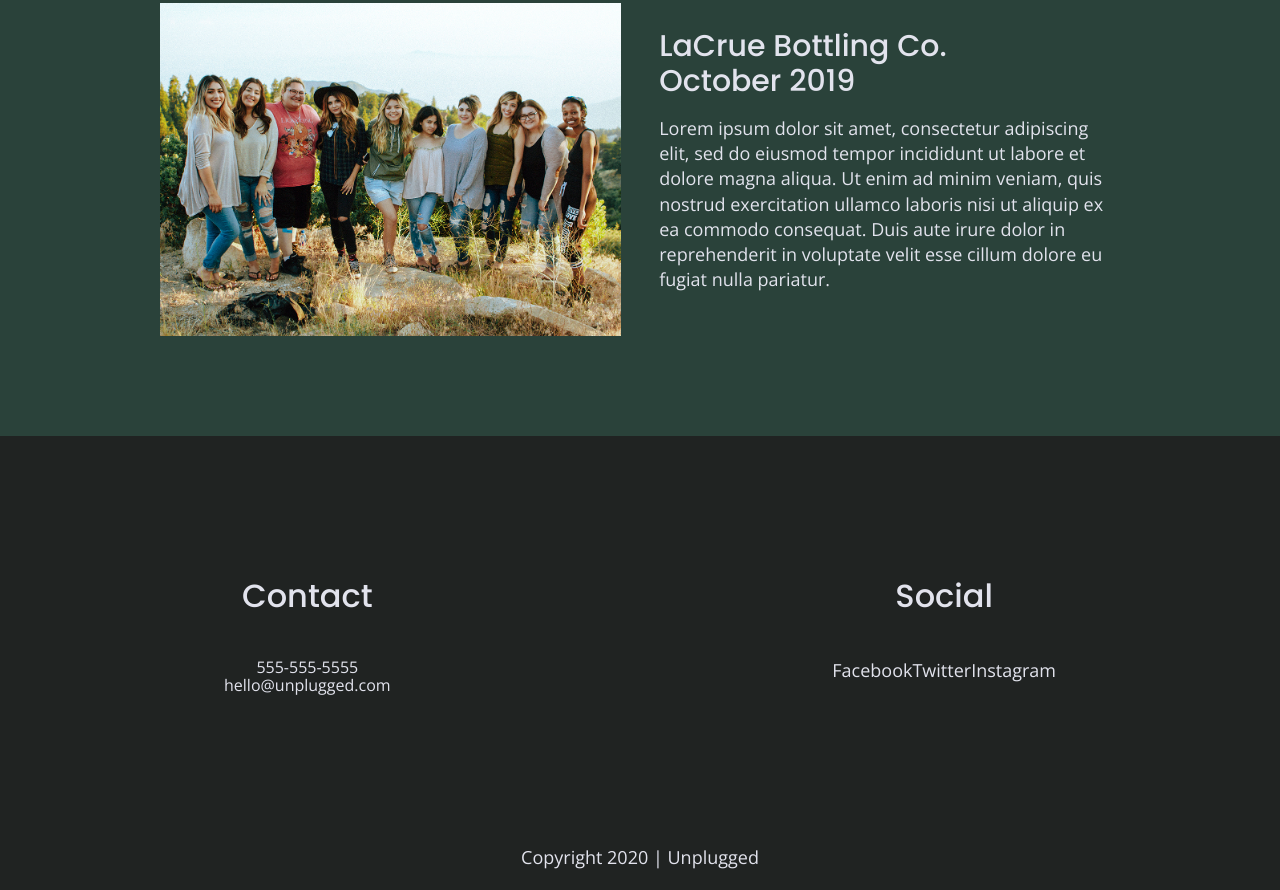
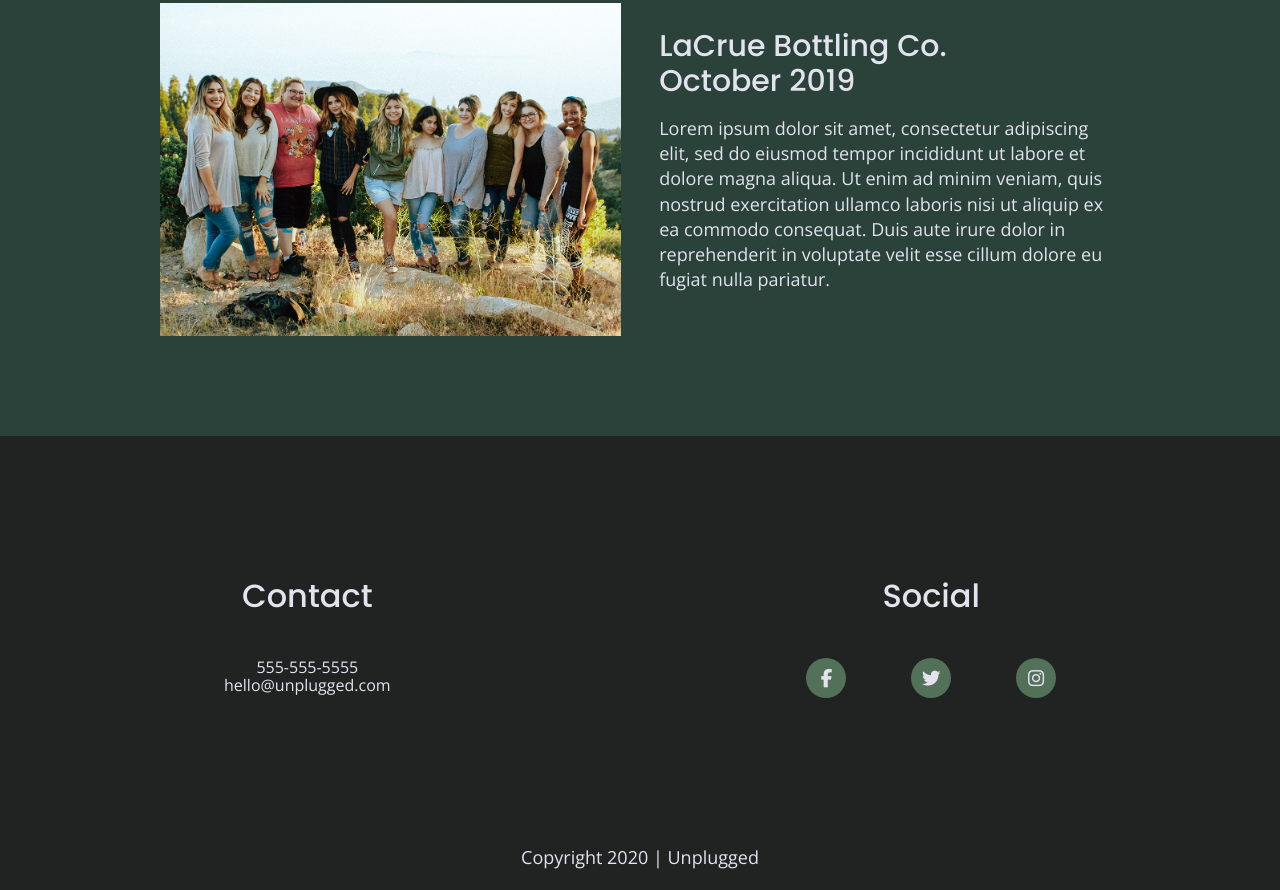
Before and after one commit to ksenia-kos/unplugged-retreat, a website built with Parcel: page index.html in a window 1280 px wide. Shown: the part 2179-3069 px from the top of the page. Built offline with nearby package versions, Linux system fonts and the light colour scheme.

Commit message:
added social media icons to the footer

```diff
--- a/css/main.css
+++ b/css/main.css
@@ -339,7 +339,7 @@ footer .contact {
 
 footer .social-icons {
   display: flex;
-  justify-content: space-around;
+  justify-content: space-between;
   align-items: center;
 }
 
@@ -347,6 +347,16 @@ footer .social-icons p {
   display: flex;
   justify-content: center;
   align-items: center;
+  background-color: #527158;
+  width: 40px;
+  height: 40px;
+  border-radius: 20px;
+  font-size: 1.15em;
+  color: #e2e3ed;
+}
+
+.social-icons i {
+
 }
 
 footer p {
@@ -665,6 +675,10 @@ footer .copyright {
 		align-items: flex-start;
 	}
 
+  footer .social {
+    width: 40%;
+  }
+
 	/*--------- FAQ PAGE ---------*/
 
 	.faq .content-wrapper {
@@ -796,6 +810,12 @@ footer .copyright {
     padding-bottom: 50px;
   }
 
+  /*--------- FOOTER ---------*/
+
+  footer .social {
+    width: 30%;
+  }
+
 	/*--------- FAQ PAGE ---------*/
 
   .faq h2 {
--- a/index.html
+++ b/index.html
@@ -131,9 +131,15 @@
         <div class="social">
           <h4>Social</h4>
           <div class="social-icons">
-            <p><a href="https://www.facebook.com" target="_blank">Facebook</a></p>
-            <p><a href="https://www.twitter.com" target="_blank">Twitter</a></p>
-            <p><a href="https://www.instagram.com" target="_blank">Instagram</a></p>
+            <p>
+              <a href="https://www.facebook.com" target="_blank"><i class="fab fa-facebook-f"></i></a>
+            </p>
+            <p>
+              <a href="https://www.twitter.com" target="_blank"><i class="fab fa-twitter"></i></a>
+            </p>
+            <p>
+              <a href="https://www.instagram.com" target="_blank"><i class="fab fa-instagram"></i></a>
+            </p>
           </div>
         </div>
       </div>
```
Also changed, not shown: about/index.html (+9 -3 lines), faq/index.html (+9 -4 lines).
